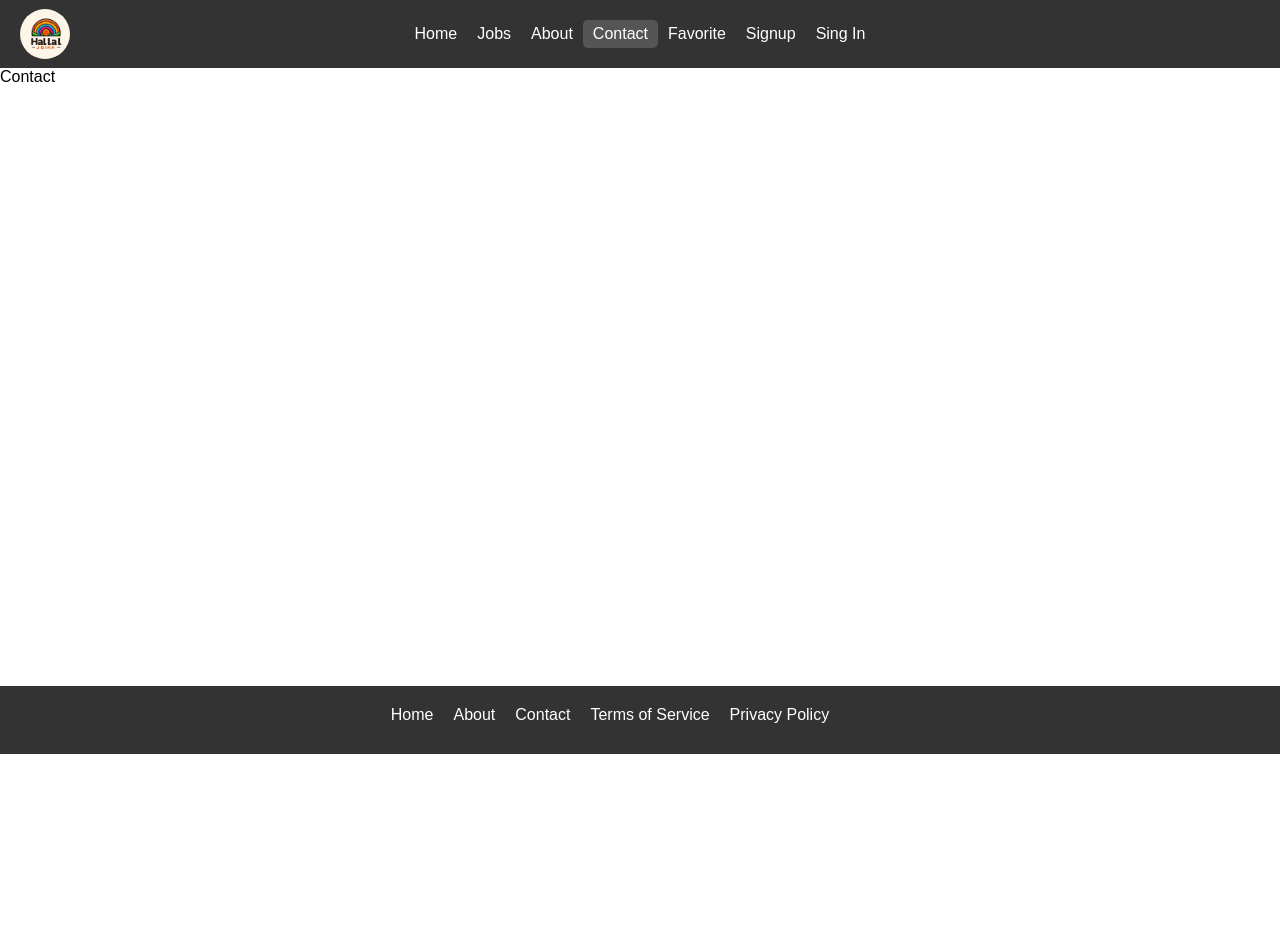
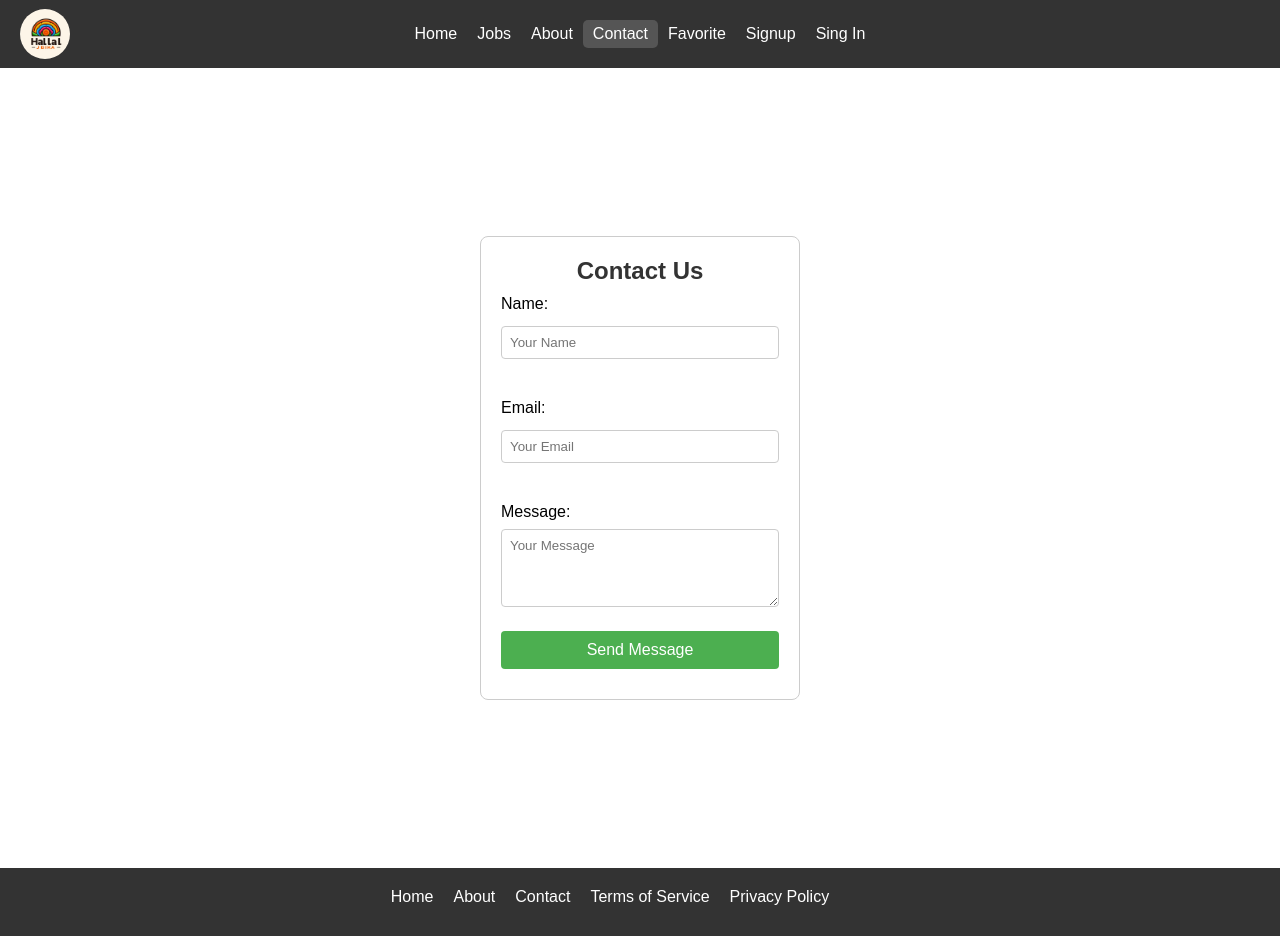
Before and after one commit to OmorFaruk63/Job_finder_website-HALAL-JIBIKA-, a React (Vite) app: page /contact in a window 1280 px wide. Before the commit the page ends 800 px from the top, so only its background shows below. Built offline with nearby package versions, Linux system fonts and the light colour scheme.

Commit message:
Add contact Page

```diff
--- /dev/null
+++ b/src/Pages/Contact/Contact.css
@@ -0,0 +1,45 @@
+.contact-page {
+    display: flex;
+    justify-content: center;
+    align-items: center;
+    height: 100vh;
+}
+
+.contact-form-container {
+    width: 320px;
+    padding: 20px;
+    border: 1px solid #ccc;
+    border-radius: 8px;
+}
+
+.form-group {
+    margin-bottom: 20px;
+}
+
+label {
+    display: block;
+    margin-bottom: 8px;
+}
+
+input,
+textarea {
+    width: 100%;
+    padding: 8px;
+    box-sizing: border-box;
+    border: 1px solid #ccc;
+    border-radius: 4px;
+}
+
+.contact-btn {
+    background-color: #4caf50;
+    color: white;
+    padding: 10px 15px;
+    border: none;
+    border-radius: 4px;
+    cursor: pointer;
+    font-size: 16px;
+}
+
+.contact-btn:hover {
+    background-color: #45a049;
+}
--- a/src/Pages/Contact/Contact.jsx
+++ b/src/Pages/Contact/Contact.jsx
@@ -1,8 +1,32 @@
+
+import './Contact.css';
 
 const Contact = () => {
     return (
-        <div>Contact</div>
-    )
-}
+        <div className="contact-page">
+            <div className="contact-form-container">
+                <h2>Contact Us</h2>
+                <form>
+                    <div className="form-group">
+                        <label htmlFor="name">Name:</label>
+                        <input type="text" id="name" name="name" placeholder="Your Name" required />
+                    </div>
 
-export default Contact
+                    <div className="form-group">
+                        <label htmlFor="email">Email:</label>
+                        <input type="email" id="email" name="email" placeholder="Your Email" required />
+                    </div>
+
+                    <div className="form-group">
+                        <label htmlFor="message">Message:</label>
+                        <textarea id="message" name="message" placeholder="Your Message" rows="4" required />
+                    </div>
+
+                    <button className='contact-btn' type="submit">Send Message</button>
+                </form>
+            </div>
+        </div>
+    );
+};
+
+export default Contact;
--- a/src/Pages/SingIn/SingIn.css
+++ b/src/Pages/SingIn/SingIn.css
@@ -1,5 +1,5 @@
 .signin-container {
-    max-width: 400px;
+    max-width: 320px;
     margin: 20px auto;
     padding: 20px;
     border: 1px solid #ccc;
@@ -10,15 +10,6 @@
 
 h2 {
     text-align: center;
-}
-
-form {
-    display: flex;
-    flex-direction: column;
-}
-
-label {
-    margin-top: 10px;
 }
 
 input {
@@ -36,6 +27,7 @@ button {
     border: none;
     border-radius: 4px;
     cursor: pointer;
+    margin-bottom: 10px;
 }
 
 button:hover {
@@ -46,3 +38,27 @@ button:hover {
     color: rgb(9, 144, 255);
     font-weight: bold;
 }
+
+.google-btn {
+    background-color: rgb(255, 255, 255);
+    width: 100%;
+    outline: 1px solid rgb(229, 229, 229);
+    color: black;
+    display: flex;
+    align-items: center;
+    justify-content: space-evenly;
+}
+
+.google-btn:hover {
+    background-color: rgb(255, 255, 255);
+    outline: 1px solid rgb(191, 191, 191);
+}
+
+.google-btn-icon {
+    color: red;
+    font-size: 20px;
+}
+
+.github-btn-icon {
+    font-size: 20px;
+}
--- a/src/Pages/SingIn/SingIn.jsx
+++ b/src/Pages/SingIn/SingIn.jsx
@@ -1,5 +1,8 @@
 import { Link } from "react-router-dom";
 import "./SingIn.css"
+import { FaGoogle } from "react-icons/fa";
+import { FaGithub } from "react-icons/fa";
+
 const SingIn = () => {
     function handleSubmit() {
 
@@ -32,6 +35,9 @@ const SingIn = () => {
                     <button type="submit">Sign In</button>
                 </form>
                 <span className="switch-btn">Register a New Account  <Link to={"/singup"}>click </Link> </span>
+                <hr />
+                <button className="google-btn"><FaGoogle className="google-btn-icon" /> Sing Up With google</button><br />
+                <button className="google-btn"><FaGithub className="github-btn-icon" />Sing Up With github</button>
             </div>
         </div>
     )
--- a/src/Pages/SingUp/SingUp.css
+++ b/src/Pages/SingUp/SingUp.css
@@ -1,5 +1,5 @@
 .signup-container {
-    max-width: 400px;
+    max-width: 320px;
     margin: 20px auto;
     padding: 20px;
     border: 1px solid #ccc;
```
